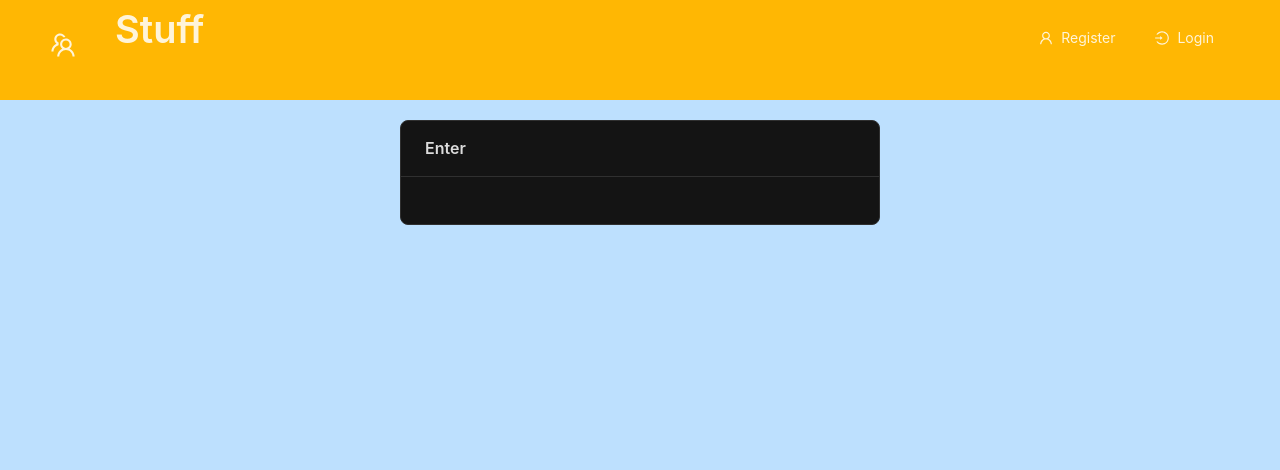
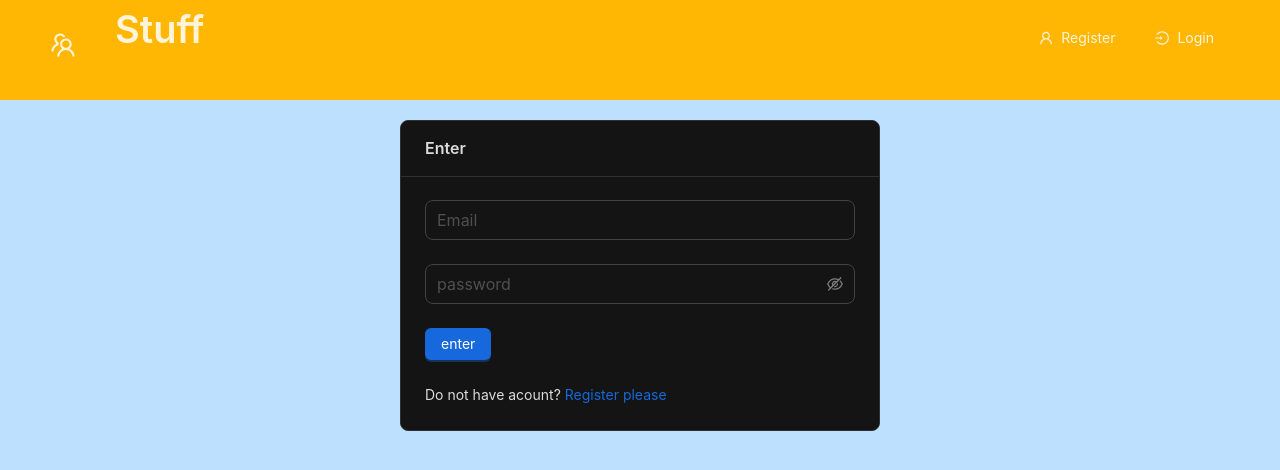
Before and after one commit to Andriikryl/hr-app, a React (Create React App) app in the folder client/: page /login in a window 1280 px wide. Shown: the top 470 px of the page. Built offline with nearby package versions, Linux system fonts and the light colour scheme.

Commit message:
feat[password-component-validation]

```diff
--- a/client/src/components/custom-input/index.tsx
+++ b/client/src/components/custom-input/index.tsx
@@ -7,14 +7,14 @@
   type?: string;
 };
 
-export const CustomInput = ({ name, placeholder, type = "text" }: Props) => {
+export const CustomInput = ({ type = "text", name, placeholder }: Props) => {
   return (
     <Form.Item
       name={name}
-      rules={[{ required: true, message: "required field" }]}
+      rules={[{ required: true, message: "Обязательное поле" }]}
       shouldUpdate={true}
     >
-      <Input placeholder="placeholder" type={type} size="large" />
+      <Input placeholder={placeholder} type={type} size="large" />
     </Form.Item>
   );
 };
--- a/client/src/components/password-input/input.tsx
+++ b/client/src/components/password-input/input.tsx
@@ -1,4 +1,3 @@
-import React from "react";
 import { Form, Input } from "antd";
 import { NamePath } from "antd/es/form/interface";
 
@@ -17,31 +16,33 @@
       rules={[
         {
           required: true,
-          message: "required field",
+          message: "Обязательное поле",
         },
         ({ getFieldValue }) => ({
           validator(_, value) {
             if (!value) {
               return Promise.resolve();
             }
+
             if (name === "confirmPassword") {
-              if (value || getFieldValue("password") === value) {
+              if (!value || getFieldValue("password") === value) {
                 return Promise.resolve();
               }
-              return Promise.reject(new Error("Passwors needs to be matche"));
+              return Promise.reject(new Error("Пароли должны совпадать"));
             } else {
               if (value.length < 6) {
                 return Promise.reject(
-                  new Error("Password needs to be at least 6 characters")
+                  new Error("Пароль должен быть длиньше 6-ти символов")
                 );
               }
+
               return Promise.resolve();
             }
           },
         }),
       ]}
     >
-      <Input.Password placeholder={placeholder} size="large"></Input.Password>
+      <Input.Password placeholder={placeholder} size="large" />
     </Form.Item>
   );
 };
--- a/client/src/pages/login/index.tsx
+++ b/client/src/pages/login/index.tsx
@@ -1,13 +1,30 @@
 import React from "react";
 import { Layout } from "../../components/layout";
-import { Card, Form, Row } from "antd";
+import { Card, Form, Row, Space, Typography } from "antd";
+import { CustomInput } from "../../components/custom-input";
+import { PasswordInput } from "../../components/password-input/input";
+import { CustomButton } from "../../components/custom-button";
+import { Link } from "react-router-dom";
+import { Paths } from "../../paths";
 
 export const Login = () => {
   return (
     <Layout>
       <Row align="middle" justify="center">
         <Card title="Enter" style={{ width: "30rem" }}>
-          <Form onFinish={() => null}></Form>
+          <Form onFinish={() => null}>
+            <CustomInput type="email" name="email" placeholder="Email" />
+            <PasswordInput name="password" placeholder="password" />
+            <CustomButton type="primary" htmlType="submit">
+              enter
+            </CustomButton>
+          </Form>
+          <Space direction="vertical" size="large">
+            <Typography.Text>
+              Do not have acount?{" "}
+              <Link to={Paths.register}>Register please</Link>
+            </Typography.Text>
+          </Space>
         </Card>
       </Row>
     </Layout>
--- a/client/src/pages/register/index.tsx
+++ b/client/src/pages/register/index.tsx
@@ -1,5 +1,36 @@
 import React from "react";
+import { Layout } from "../../components/layout";
+import { Card, Form, Row, Space, Typography } from "antd";
+import { CustomInput } from "../../components/custom-input";
+import { PasswordInput } from "../../components/password-input/input";
+import { CustomButton } from "../../components/custom-button";
+import { Link } from "react-router-dom";
+import { Paths } from "../../paths";
 
 export const Register = () => {
-  return <div>Register</div>;
+  return (
+    <Layout>
+      <Row align="middle" justify="center">
+        <Card title="Register please" style={{ width: "30rem" }}>
+          <Form onFinish={() => null}>
+            <CustomInput name="name" placeholder="Name" />
+            <CustomInput type="email" name="email" placeholder="Email" />
+            <PasswordInput name="password" placeholder="Password" />
+            <PasswordInput
+              name="confirmPassword"
+              placeholder="Confirm password"
+            />
+            <CustomButton type="primary" htmlType="submit">
+              Register
+            </CustomButton>
+          </Form>
+          <Space direction="vertical" size="large">
+            <Typography.Text>
+              Have acount? <Link to={Paths.login}>Log in</Link>
+            </Typography.Text>
+          </Space>
+        </Card>
+      </Row>
+    </Layout>
+  );
 };
```
